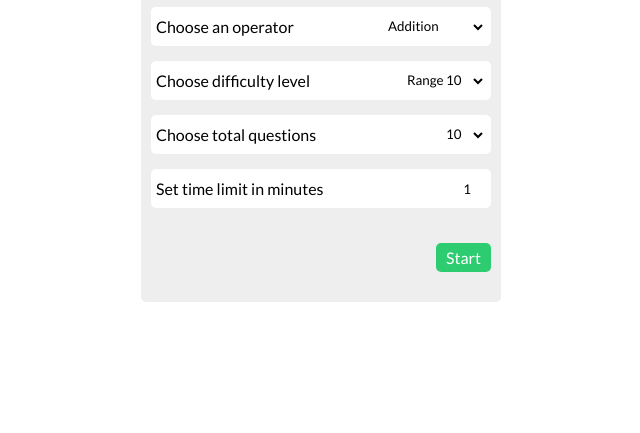
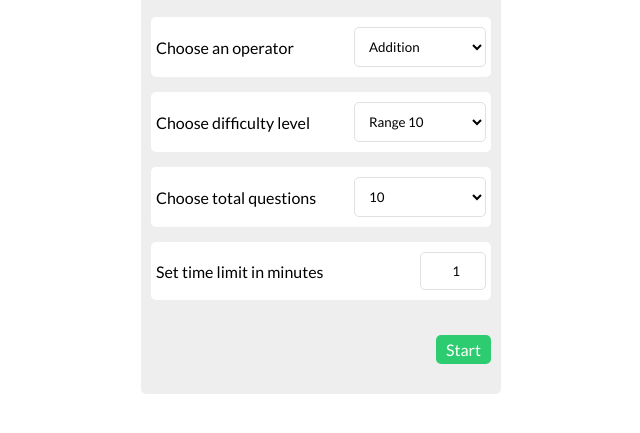
Before and after one commit to gowtham-reilly-a/Mathematician, a website built with Parcel: page index.html in a window 1280 px wide. Shown: the part 61-494 px from the top of the page, without its empty margins (319-959 px from the left). Built offline with nearby package versions, Linux system fonts and the light colour scheme.

Commit message:
Styling fixes

```diff
--- a/src/css/main.css
+++ b/src/css/main.css
@@ -15,6 +15,10 @@
   display: grid;
   grid-template-columns: 1fr;
   grid-gap: 10px;
+}
+
+.header {
+  margin-bottom: 10px;
 }
 
 .copyright {
@@ -54,16 +58,21 @@ ion-icon {
 
 .new-practice__form form select,
 .new-practice__form form input {
-  border: none;
+  border: 1px solid #e1e1e1;
+  padding: 10px;
+  border-radius: 5px;
+  width: 40%;
 }
 
 .new-practice__form form select {
   background-color: #fff;
+  cursor: pointer;
 }
 
 .new-practice__form form input {
   text-align: right;
-  width: 50px;
+  width: 20%;
+  padding: 10px;
 }
 
 .new-practice__form form div {
@@ -139,6 +148,10 @@ ion-icon {
 .practice__stat--time-limit {
   grid-column: 2/3;
   grid-row: 2/3;
+}
+
+.practice__progress--timer .practice__progress--value {
+  color: #e74c3c;
 }
 
 .practice__progress {
```
